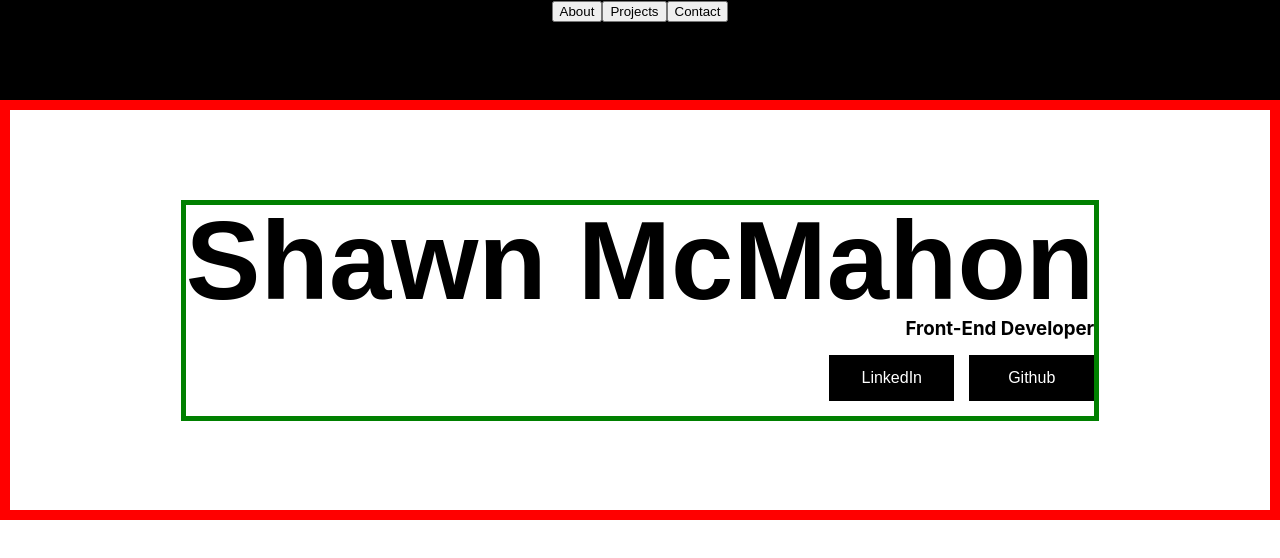
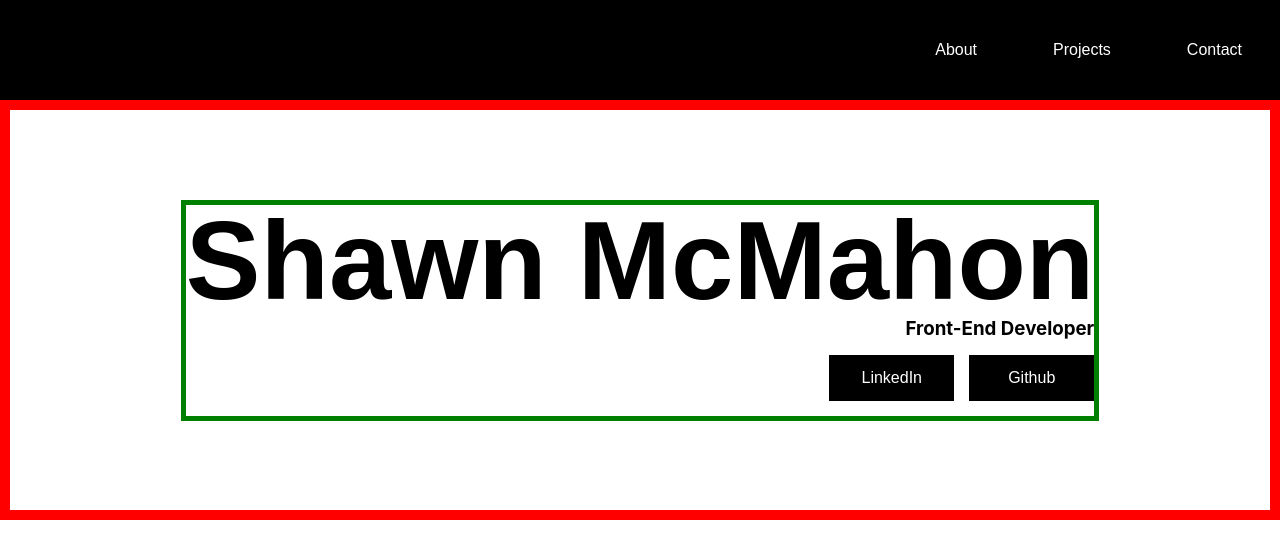
Before and after one commit to shawnmcmahon/portfolio, a React (Create React App) app: page / in a window 1280 px wide. Shown: the top 558 px of the page. Built offline with nearby package versions, Linux system fonts and the light colour scheme.

Commit message:
Add styling to nav buttons

```diff
--- a/src/Components/App/App.js
+++ b/src/Components/App/App.js
@@ -3,7 +3,7 @@ import Home from '../Home/Home';
 import Projects from '../Projects/Projects';
 import Error from '../Error/Error';
 import React, { useEffect, useState } from 'react';
-import { Route, Switch, useLocation } from 'react-router-dom';
+import { Route, Switch } from 'react-router-dom';
 import './App.css';
 
 const App = () => {
--- a/src/Components/Header/Header.css
+++ b/src/Components/Header/Header.css
@@ -1,3 +1,19 @@
 .nav-button {
+  color: #fff;
+  background-color: inherit;
+  font-family: Prompt, sans-serif;
+  border: none;
+  font-size: 16px;
+  margin: 2em;
 
 }
+
+.nav {
+  display: flex;
+  justify-content: flex-end;
+}
+
+.button-container {
+  display: flex;
+  justify-content: flex-end;
+}
--- a/src/Components/Header/Header.js
+++ b/src/Components/Header/Header.js
@@ -1,12 +1,18 @@
 import './Header.css';
+import { Link }  from 'react-router-dom';
 
 const Header = () => {
   return (
     <header className="header">
       <nav className="nav">
-        <button className="nav-button">About</button>
-        <button className="nav-button">Projects</button>
-        <button className="nav-button">Contact</button>
+        <div className="button-container">
+          <Link to="/about/" />
+           <button className="nav-button">About</button>
+          <Link to="/projects/" />
+           <button className="nav-button">Projects</button>
+          <Link to="/contact/" />
+          <button className="nav-button">Contact</button>
+        </div>
       </nav>
     </header>
   );
```
Lines whose indentation alone changed are shown as unchanged.
